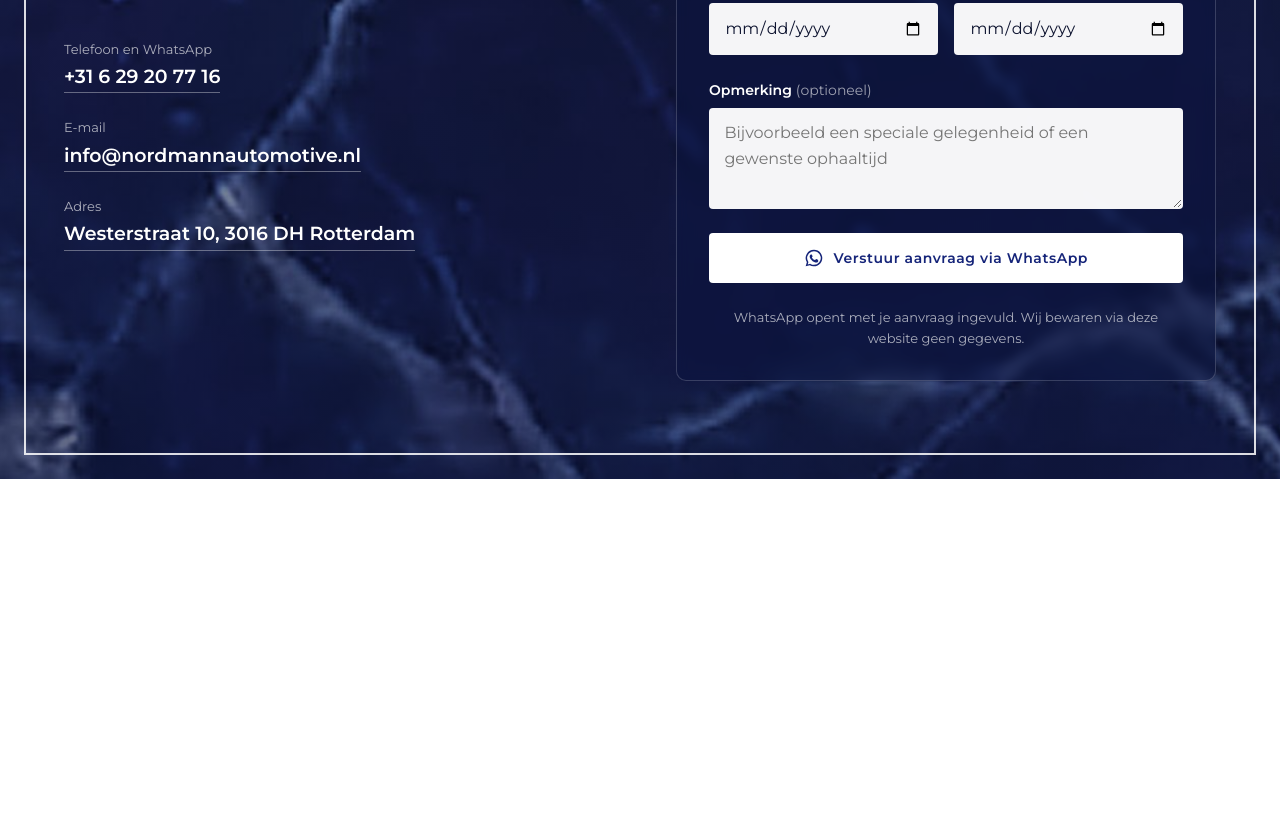
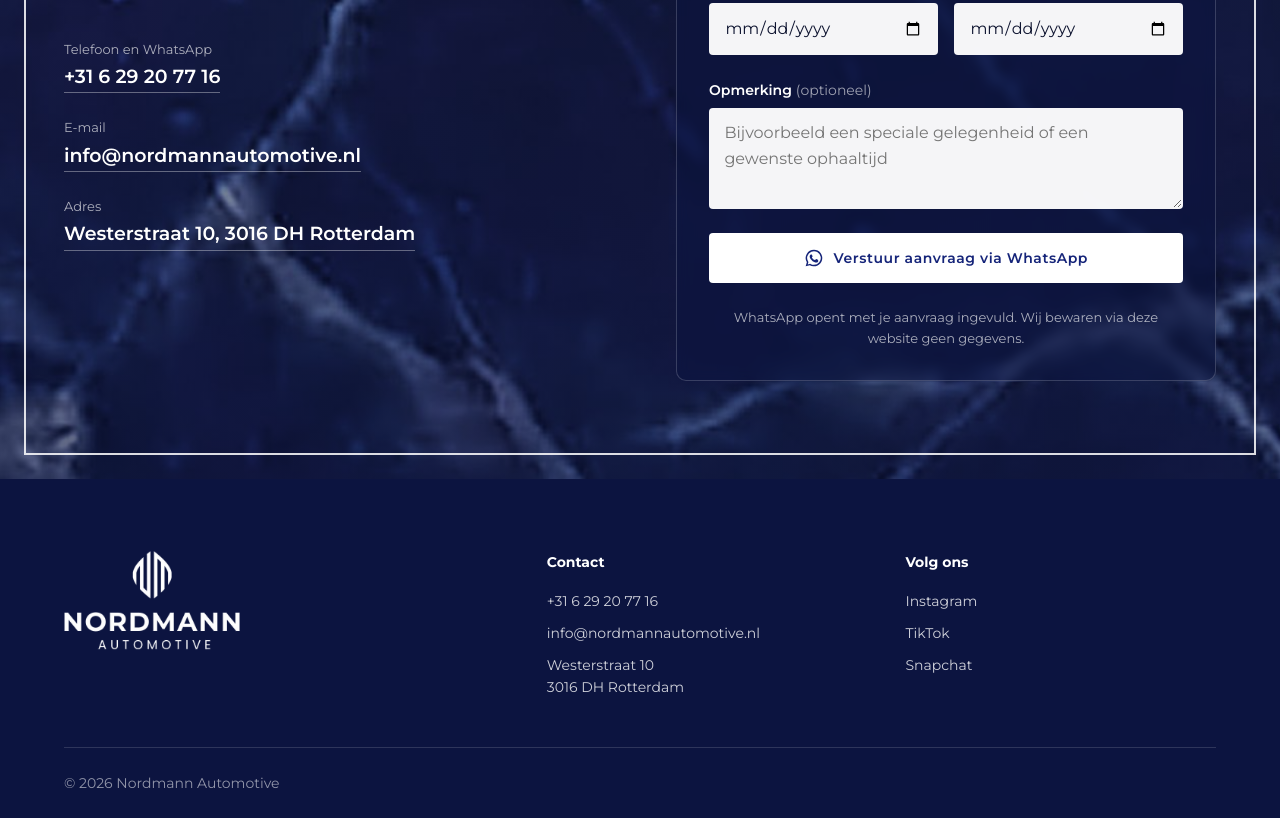
Before and after one commit to Jkachoura/nordmann-website, a plain HTML site: page index.html in a window 1280 px wide. Shown: the part 3055-3873 px from the top of the page. Before the commit the page ends 3534 px from the top, so only its background shows below. Drawn offline with Linux system fonts and the light colour scheme.

Commit message:
feat(footer): add footer, social links and floating WhatsApp button

```diff
--- /dev/null
+++ b/assets/css/footer.css
@@ -0,0 +1,45 @@
+/* Footer */
+.site-footer {
+  background: var(--c-navy-deep);
+  color: rgba(255, 255, 255, 0.8);
+  padding-top: var(--space-6);
+  padding-bottom: calc(var(--space-3) + env(safe-area-inset-bottom, 0px));
+  font-size: var(--fs-300);
+}
+.site-footer__grid {
+  display: grid;
+  grid-template-columns: 1.4fr 1fr 1fr;
+  gap: var(--space-5);
+}
+.site-footer__brand img { width: 11rem; height: auto; }
+.site-footer__heading { font-size: var(--fs-300); font-weight: 700; color: var(--c-white); margin-bottom: var(--space-2); }
+.site-footer__list { display: grid; gap: 0.6rem; }
+.site-footer a { text-decoration: none; }
+.site-footer a:hover { color: var(--c-white); text-decoration: underline; }
+.site-footer__bottom {
+  margin-top: var(--space-5);
+  padding-top: var(--space-3);
+  border-top: 1px solid rgba(255, 255, 255, 0.14);
+  color: rgba(255, 255, 255, 0.55);
+}
+
+/* Zwevende WhatsApp-knop, alleen op mobiel */
+.wa-float {
+  position: fixed;
+  right: 1rem;
+  bottom: calc(1rem + env(safe-area-inset-bottom, 0px));
+  z-index: 40;
+  display: none;
+  place-items: center;
+  width: 3.5rem; height: 3.5rem;
+  border-radius: 50%;
+  background: var(--c-navy);
+  box-shadow: 0 10px 24px -8px rgba(12, 20, 64, 0.6);
+}
+.wa-float svg { width: 1.6rem; height: 1.6rem; fill: var(--c-white); }
+
+@media (max-width: 52rem) {
+  .site-footer__grid { grid-template-columns: 1fr 1fr; }
+  .site-footer__brand { grid-column: 1 / -1; }
+  .wa-float { display: grid; }
+}
--- a/index.html
+++ b/index.html
@@ -24,6 +24,7 @@
   <link rel="stylesheet" href="/assets/css/fleet.css">
   <link rel="stylesheet" href="/assets/css/steps.css">
   <link rel="stylesheet" href="/assets/css/booking.css">
+  <link rel="stylesheet" href="/assets/css/footer.css">
 </head>
 <body>
   <a class="skip-link" href="#main">Direct naar de inhoud</a>
@@ -229,6 +230,41 @@
 
   </main>
 
+  <footer class="site-footer">
+    <div class="container site-footer__grid">
+      <div class="site-footer__brand">
+        <img src="/assets/img/brand/logo-full-white.png" alt="Nordmann Automotive" width="928" height="520">
+      </div>
+
+      <div class="site-footer__col">
+        <h2 class="site-footer__heading">Contact</h2>
+        <ul class="site-footer__list">
+          <li><a href="tel:+31629207716">+31 6 29 20 77 16</a></li>
+          <li><a href="mailto:info@nordmannautomotive.nl">info@nordmannautomotive.nl</a></li>
+          <li>Westerstraat 10<br>3016 DH Rotterdam</li>
+        </ul>
+      </div>
+
+      <div class="site-footer__col">
+        <h2 class="site-footer__heading">Volg ons</h2>
+        <ul class="site-footer__list">
+          <li><a href="https://www.instagram.com/nordmannautomotive/" rel="noopener" target="_blank">Instagram</a></li>
+          <li><a href="https://www.tiktok.com/@nordmannautomotive" rel="noopener" target="_blank">TikTok</a></li>
+          <li><a href="https://www.snapchat.com/add/nordmann.auto" rel="noopener" target="_blank">Snapchat</a></li>
+        </ul>
+      </div>
+    </div>
+
+    <div class="container site-footer__bottom">
+      <p>&copy; <span data-year>2026</span> Nordmann Automotive</p>
+      <!-- TODO: KvK-nummer toevoegen zodra bekend (wettelijk verplicht op een zakelijke website) -->
+    </div>
+  </footer>
+
+  <a class="wa-float" href="https://wa.me/31629207716" rel="noopener" target="_blank" aria-label="Stuur ons een WhatsApp-bericht">
+    <svg viewBox="0 0 24 24" aria-hidden="true"><path d="M12 2a10 10 0 0 0-8.6 15.1L2 22l5-1.3A10 10 0 1 0 12 2zm0 18.2a8.2 8.2 0 0 1-4.2-1.1l-.3-.2-3 .8.8-2.9-.2-.3A8.2 8.2 0 1 1 12 20.2zm4.5-6.1c-.2-.1-1.5-.7-1.7-.8-.2-.1-.4-.1-.6.1l-.8 1c-.1.2-.3.2-.5.1a6.7 6.7 0 0 1-3.3-2.9c-.3-.4.3-.4.7-1.3.1-.2 0-.3 0-.4l-.8-1.8c-.2-.5-.4-.4-.6-.4h-.5a1 1 0 0 0-.7.3 3 3 0 0 0-.9 2.2c0 1.3.9 2.5 1 2.7.1.2 1.8 2.8 4.4 3.9 1.6.7 2.3.8 3.1.6.5-.1 1.5-.6 1.7-1.2.2-.6.2-1.1.2-1.2-.1-.1-.3-.2-.5-.3z"/></svg>
+  </a>
+
   <script src="/assets/js/main.js" defer></script>
   <script src="/assets/js/booking.js" defer></script>
 </body>
```
